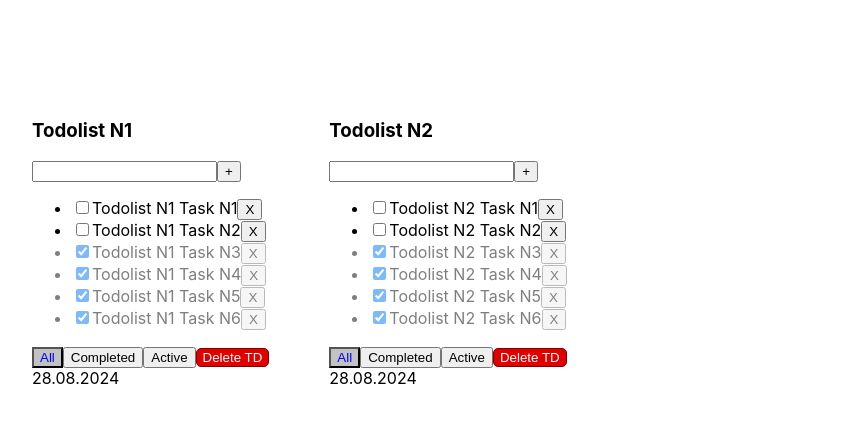
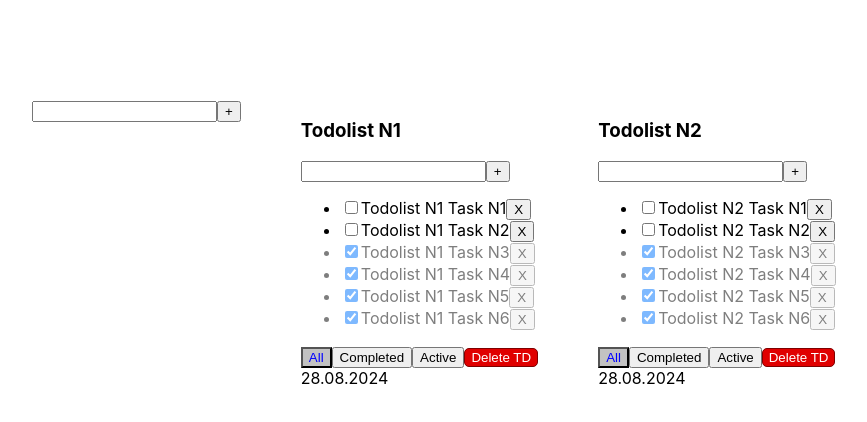
Before and after one commit to alexsmirn/all-lessons-repeat, a React (Create React App) app: page / in a window 1280 px wide. Shown: the top 422 px of the page, without its empty margins (68-935 px from the left). Built offline with nearby package versions, Linux system fonts and the light colour scheme.

Commit message:
lesson-06 (3/3 done) commit

```diff
--- a/src/app/App.tsx
+++ b/src/app/App.tsx
@@ -2,6 +2,7 @@ import React, {useEffect, useState} from 'react';
 import './App.css';
 import {TaskType, Todolist} from "../features/Todolist";
 import {v1} from "uuid";
+import {AddItemForm} from "../components/AddItemForm";
 
 type TodolistType = {
     id: string,
@@ -60,9 +61,17 @@ function App() {
     }
 
     const changeTaskStatus = (todolistId: string, taskId: string) => {
-        setTasks({...tasks, [todolistId]: tasks[todolistId].map(task => {
+        setTasks({
+            ...tasks, [todolistId]: tasks[todolistId].map(task => {
                 return task.id === taskId ? {...task, isDone: !task.isDone} : task
-            })})
+            })
+        })
+    }
+
+    const changeTaskTitle = (todolistId: string, taskId: string, newTitle: string) => {
+        setTasks({...tasks, [todolistId]: tasks[todolistId].map((t) =>
+                t.id === taskId ? {...t, title: newTitle} : t
+            )})
     }
 
     const changeFilter = (todolistId: string, newFilterValue: TodolistFilterType) => {
@@ -77,14 +86,29 @@ function App() {
         setTasks({...tasks})
     }
 
+    const addTodolist = (title: string) => {
+        const newTodolist: TodolistType = {id: v1(), title: title, filter: "all"}
+        setTodolists([newTodolist, ...todolists])
+        setTasks({[newTodolist.id]: [], ...tasks})
+    }
+
+    const changeTodolistTitle = (todolistId: string, newTitle: string) => {
+        setTodolists(todolists.map(tdl => tdl.id === todolistId ? {...tdl, title: newTitle} : tdl))
+    }
+
     return (
         <div className="App">
+            <AddItemForm addItemCallBack={addTodolist}/>
             {todolists.map(tdl => {
 
                 let tasksForTodolist = tasks[tdl.id]
 
-                if (tdl.filter === 'completed') {tasksForTodolist = tasks[tdl.id].filter(el => el.isDone)}
-                if (tdl.filter === 'active') {tasksForTodolist = tasks[tdl.id].filter(el => !el.isDone)}
+                if (tdl.filter === 'completed') {
+                    tasksForTodolist = tasks[tdl.id].filter(el => el.isDone)
+                }
+                if (tdl.filter === 'active') {
+                    tasksForTodolist = tasks[tdl.id].filter(el => !el.isDone)
+                }
 
                 return (
                     <Todolist key={tdl.id}
@@ -99,6 +123,8 @@ function App() {
                               changeTaskStatus={changeTaskStatus}
                               changeFilter={changeFilter}
                               removeTodolist={removeTodolist}
+                              changeTaskTitle={changeTaskTitle}
+                              changeTodolistTitle={changeTodolistTitle}
                     />
                 )
             })}
--- /dev/null
+++ b/src/components/AddItemForm.tsx
@@ -0,0 +1,45 @@
+import {ChangeEvent, KeyboardEvent, useState} from "react";
+import {Button} from "./Button";
+
+type AddItemFormPropsType = {
+    //Callbacks
+    addItemCallBack: (title: string) => void
+}
+
+export const AddItemForm = (props: AddItemFormPropsType) => {
+    const [inputValue, setInputValue] = useState<string>('')
+    const [error, setError] = useState<boolean>(false)
+
+
+    //Handlers
+    const onChangeInputValue = (event: ChangeEvent<HTMLInputElement>) => {
+        if (inputValue === '') {
+            setError(false)
+            setInputValue(event.currentTarget.value)
+        } else setInputValue(event.currentTarget.value)
+    }
+
+    const addItemOnKeyUpHandler = (event: KeyboardEvent<HTMLInputElement>) => {
+        event.key === 'Enter' && addItemHandler(inputValue)
+    }
+
+    const addItemHandler = (title: string) => {
+        if (title.trim() !== '') {
+            props.addItemCallBack(title.trim())
+            setInputValue('')
+        } else {
+            setError(true)
+            setInputValue('')
+        }
+    }
+
+    return <div>
+        <input value={inputValue}
+               onChange={onChangeInputValue}
+               onKeyUp={addItemOnKeyUpHandler}
+               className={error ? 'error-input' : ''}
+        />
+        <Button title={'+'} callBack={() => addItemHandler(inputValue)}/>
+        {error && <p className={'error-message'}>Title is required</p>}
+    </div>
+}
--- /dev/null
+++ b/src/components/EditableSpan.tsx
@@ -0,0 +1,38 @@
+import {ChangeEvent, useState} from "react";
+
+type EditableSpanPropsType = {
+    value: string,
+    setNewValue: (newValue: string) => void
+}
+
+export const EditableSpan = (props: EditableSpanPropsType) => {
+    const [editMode, setEditMode] = useState<boolean>(false)
+    const [inputValue, setInputValue] = useState<string>(props.value)
+
+    const activateEditMode = () => {
+        setEditMode(true)
+    }
+
+    const deactivateEditMode = () => {
+        setEditMode(false)
+        props.setNewValue(inputValue)
+    }
+
+    const changeInputValueHandler = (event: ChangeEvent<HTMLInputElement>) => {
+        console.log(event.currentTarget.value)
+        setInputValue(event.currentTarget.value)
+    }
+
+    return <>
+        {editMode ? (
+            <input
+                autoFocus
+                value={inputValue}
+                onBlur={deactivateEditMode}
+                onChange={changeInputValueHandler}
+            />
+        ) : (
+            <span onDoubleClick={activateEditMode}>{props.value}</span>
+        )}
+    </>
+}
--- a/src/features/Todolist.tsx
+++ b/src/features/Todolist.tsx
@@ -1,6 +1,7 @@
 import {Button} from "../components/Button";
-import {ChangeEvent, KeyboardEvent, useState} from "react";
 import {TodolistFilterType} from "../app/App";
+import {AddItemForm} from "../components/AddItemForm";
+import {EditableSpan} from "../components/EditableSpan";
 
 export type TaskType = {
     id: string,
@@ -21,36 +22,17 @@ type TodolistPropsType = {
     changeTaskStatus: (todolistId: string, taskId: string) => void,
     changeFilter: (todolistId: string, newFilterValue: TodolistFilterType) => void
     removeTodolist: (todolistId: string) => void
+    changeTaskTitle: (todolistId: string, taskId: string, newTitle: string) => void
+    changeTodolistTitle: (todolistId: string, newValue: string) => void
 }
 export const Todolist = (props: TodolistPropsType) => {
-    const [inputValue, setInputValue] = useState<string>('')
-    const [error, setError] = useState<boolean>(false)
 
 
-    //Handlers
-    const onChangeInputValue = (event: ChangeEvent<HTMLInputElement>) => {
-        if (inputValue === '') {
-            setError(false)
-            setInputValue(event.currentTarget.value)
-        } else setInputValue(event.currentTarget.value)
-    }
-    const addTaskOnKeyUpHandler = (event: KeyboardEvent<HTMLInputElement>) => {
-        event.key === 'Enter' && addTaskHandler(inputValue)
-    }
     const changeTasksFilterHandler = (todolistId: string, newFilterValue: TodolistFilterType) => {
         props.changeFilter(todolistId, newFilterValue)
     }
     const changeTaskStatusHandler = (todolistId: string, taskId: string) => {
         props.changeTaskStatus(todolistId, taskId)
-    }
-    const addTaskHandler = (title: string) => {
-        if (title.trim() !== '') {
-            props.addTask(props.todolistId, title.trim())
-            setInputValue('')
-        } else {
-            setError(true)
-            setInputValue('')
-        }
     }
 
     const removeTaskHandler = (todolistId: string, taskId: string) => {
@@ -61,27 +43,37 @@ export const Todolist = (props: TodolistPropsType) => {
         props.removeTodolist(todolistId)
     }
 
+    const addTaskHandler = (title: string) => {
+        props.addTask(props.todolistId, title)
+    }
+
+    const changeTodolistTitleHandler = (newValue: string) => {
+        props.changeTodolistTitle(props.todolistId, newValue)
+    }
+
     return (
         <div>
-            <h3>{props.title}</h3>
-            <div>
-                <input value={inputValue}
-                       onChange={onChangeInputValue}
-                       onKeyUp={addTaskOnKeyUpHandler}
-                       className={error ? 'error-input' : ''}
-                />
-                <Button title={'+'} callBack={() => addTaskHandler(inputValue)}/>
-                {error && <p className={'error-message'}>Title is required</p>}
-            </div>
+            <h3>
+                <EditableSpan value={props.title} setNewValue={changeTodolistTitleHandler}/>
+            </h3>
+            <AddItemForm addItemCallBack={addTaskHandler}/>
             {props.tasks.length === 0 ? <p>Тасок нет</p> :
                 <ul>
-                    {props.tasks.map(task => <li key={task.id} className={task.isDone ? 'is-done' : ''}>
-                        <input type="checkbox" checked={task.isDone} onChange={() => {
-                            changeTaskStatusHandler(props.todolistId, task.id)
-                        }}/>
-                        <span>{task.title}</span>
-                        <Button title={'X'} callBack={() => removeTaskHandler(props.todolistId, task.id)}/>
-                    </li>)}
+                    {props.tasks.map(task => {
+                        const changeTaskTitleHandler = (title: string) => {
+                            props.changeTaskTitle(props.todolistId, task.id, title)
+                        }
+
+                        return (
+                            <li key={task.id} className={task.isDone ? 'is-done' : ''}>
+                                <input type="checkbox" checked={task.isDone} onChange={() => {
+                                    changeTaskStatusHandler(props.todolistId, task.id)
+                                }}/>
+                                <EditableSpan value={task.title} setNewValue={changeTaskTitleHandler}/>
+                                <Button title={'X'} callBack={() => removeTaskHandler(props.todolistId, task.id)}/>
+                            </li>
+                        )
+                    })}
                 </ul>
             }
             <div>
```
